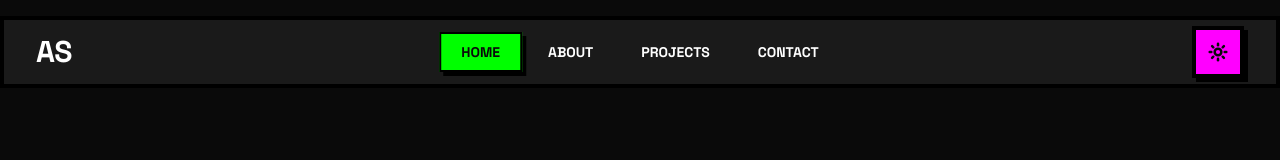
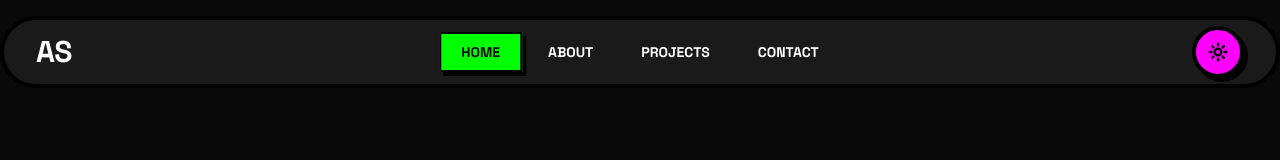
Before and after one commit to Arspn0/my-portfolio, a React (Vite) app: page / in a window 1280 px wide. Shown: the top 160 px of the page. Built offline with nearby package versions, Linux system fonts and the light colour scheme; the HTML template or start-up script is replaced by a standard one.

Commit message:
change(style): border radius

```diff
--- a/src/components/Navbar.jsx
+++ b/src/components/Navbar.jsx
@@ -31,7 +31,7 @@ function Navbar() {
     <nav
       className={`fixed top-0 w-full z-50 transition-all duration-300 pt-4`}
     >
-      <div className={`transition-all duration-300 ${
+      <div className={`transition-all duration-300 rounded-full ${
         scrolled
           ? 'bg-neo-light-card dark:bg-neo-dark-card border-4 border-neo-light-border dark:border-neo-dark-border max-w-4xl mx-auto px-4 sm:px-6 lg:px-8'
           : 'bg-neo-light-card dark:bg-neo-dark-card border-4 border-neo-light-border dark:border-neo-dark-border max-w-7xl mx-auto px-4 sm:px-6 lg:px-8'
@@ -72,7 +72,7 @@ function Navbar() {
             {/* Theme Switcher */}
             <button
               onClick={toggleTheme}
-              className="p-3 bg-neo-cyan dark:bg-neo-pink border-4 border-neo-light-border dark:border-neo-dark-border text-neo-light-border dark:text-neo-dark-bg shadow-neo-sm hover:shadow-neo hover:-translate-x-1 hover:-translate-y-1 transition-all duration-200"
+              className="rounded-full p-3 bg-neo-cyan dark:bg-neo-pink border-4 border-neo-light-border dark:border-neo-dark-border text-neo-light-border dark:text-neo-dark-bg shadow-neo-sm hover:shadow-neo-sm-hover hover:translate-x-1 hover:translate-y-1 active:translate-x-2 active:translate-y-2 transition-all duration-200"
               aria-label="Toggle theme"
             >
               {theme === 'dark' ? <Sun size={20} strokeWidth={3} /> : <Moon size={20} strokeWidth={3} />}
@@ -82,7 +82,7 @@ function Navbar() {
             <div className="md:hidden">
               <button
                 onClick={() => setIsMenuOpen(!isMenuOpen)}
-                className="p-3 bg-neo-yellow dark:bg-neo-green border-4 border-neo-light-border dark:border-neo-dark-border text-neo-light-border dark:text-neo-dark-bg shadow-neo-sm hover:shadow-neo hover:-translate-x-1 hover:-translate-y-1 transition-all duration-200"
+                className="rounded-full p-3 bg-neo-yellow dark:bg-neo-green border-4 border-neo-light-border dark:border-neo-dark-border text-neo-light-border dark:text-neo-dark-bg shadow-neo-sm hover:shadow-neo-sm-hover hover:translate-x-1 hover:translate-y-1 active:translate-x-2 active:translate-y-2 transition-all duration-200"
                 aria-label="Toggle menu"
               >
                 {isMenuOpen ? <X size={20} strokeWidth={3} /> : <Menu size={20} strokeWidth={3} />}
```
